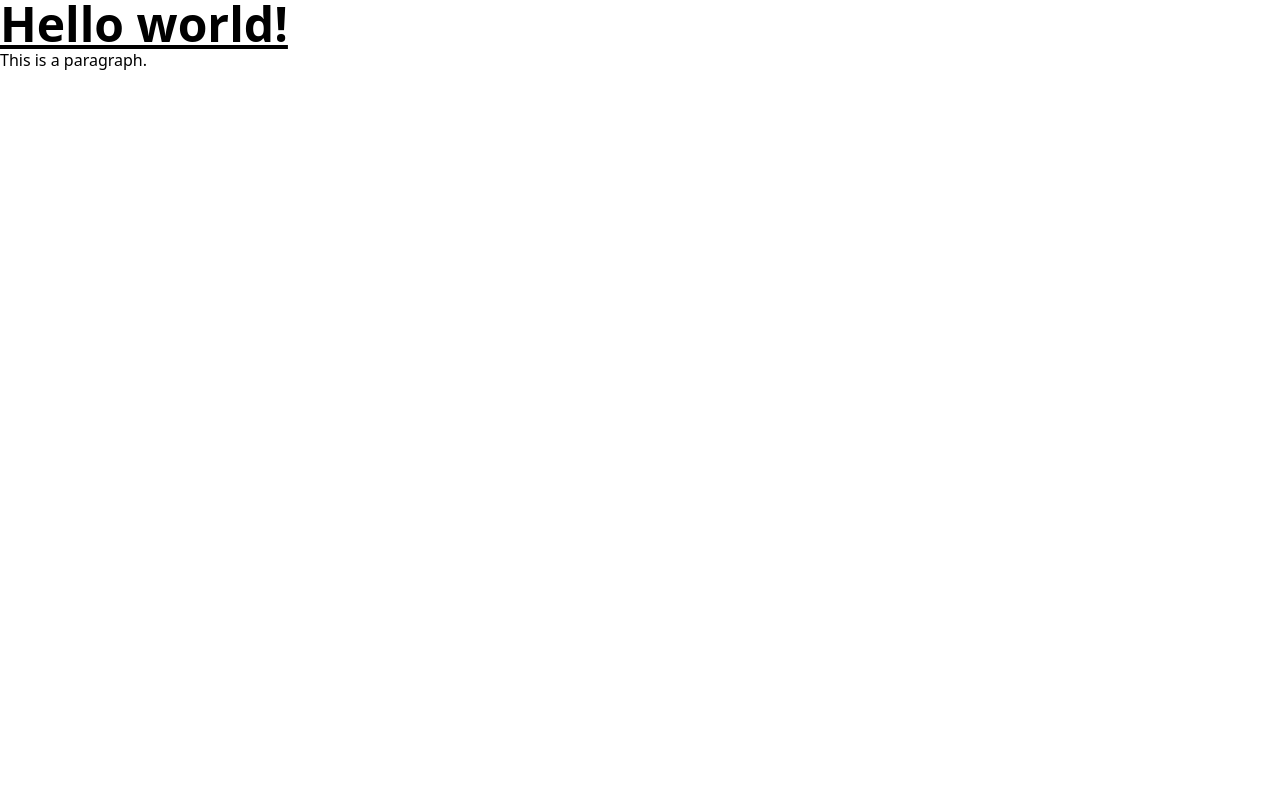
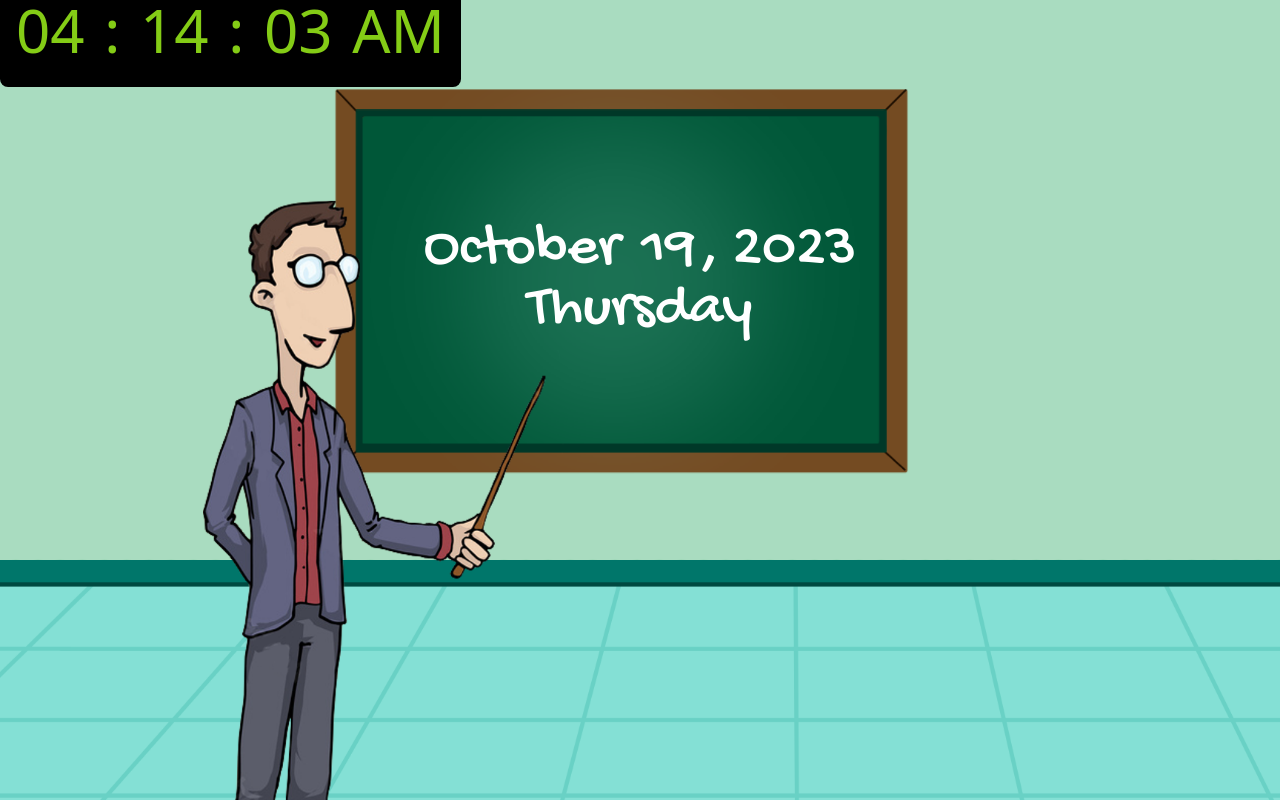
Before and after one commit to codylarge/ClockJS, a website: page src/index.html in a window 1280 px wide. Drawn offline with Linux system fonts and the light colour scheme.

Commit message:
Mostly complete
clock needs work. Date displays works good enough

```diff
--- /dev/null
+++ b/src/dateKeeper.js
@@ -0,0 +1,72 @@
+// https://cdn.tailwindcss.com
+// https://cdn.tailwindcss.com
+
+/************
+Static Data
+************/
+const allTheMonths = [
+    "January",
+    "February",
+    "March",
+    "April",
+    "May",
+    "June",
+    "July",
+    "August",
+    "September",
+    "October",
+    "November",
+    "December"
+  ];
+  const allTheDays = [
+    "Sunday",
+    "Monday",
+    "Tuesday",
+    "Wednesday",
+    "Thursday",
+    "Friday",
+    "Saturday"
+  ];
+
+  /************
+  Dynamic Data
+  ************/
+  // Get and store current date and time with `new Date()` object
+  const dateNow = new Date();
+  // Check-Check: See all `Date()` methods and properties
+  console.log(dateNow);
+
+  const gotMonth = dateNow.getMonth();
+  // Get current day of the month
+  let gotDayOfMonth = dateNow.getDate();
+  // Get current year
+  const gotYear = dateNow.getFullYear();
+  // Get current day of the week
+  const gotDayOfWeek = dateNow.getDay();
+
+  // Check-Check: Is the data correct?
+  console.log(gotMonth, gotDayOfMonth, gotYear, gotDayOfWeek);
+
+  /************
+  Get DOM Elements
+  ************/
+  // Get the month
+  const month = document.querySelector(".month");
+  // Get day of the month
+  const dayOfMonth = document.querySelector(".dayOfMonth");
+  // Get year
+  const year = document.querySelector(".year");
+  // Get Day of Week
+  const dayOfWeek = document.querySelector(".dayOfWeek");
+
+  /************
+  Set DOM Elements
+  ************/
+  // Set the month
+  month.innerText = allTheMonths[gotMonth];
+  // Set day of the month
+  dayOfMonth.innerText = gotDayOfMonth;
+  // Set the year
+  year.innerText = gotYear;
+  // Set the day of the week
+  dayOfWeek.innerText = allTheDays[gotDayOfWeek];
--- a/src/index.html
+++ b/src/index.html
@@ -2,12 +2,33 @@
 <html>
     <head>
         <title>Page Title</title>
+        <link rel="preconnect" href="https://fonts.googleapis.com">
+        <link rel="preconnect" href="https://fonts.gstatic.com" crossorigin>
+        <link href="https://fonts.googleapis.com/css2?family=Gochi+Hand&family=Roboto&display=swap" rel="stylesheet">
         <link href="/dist/output.css" rel="stylesheet">
     </head>
-    <body>
-        <h1 class="text-5xl font-bold underline">
-            Hello world!
-          </h1>
-        <p>This is a paragraph.</p>
+    <body class="bg-cover bg-center h-screen" style="background-image: url('../img/ClassroomNoClock.png')";>
+        <time class="relative bg-black p-4 rounded-lg text-lime-500 text-6xl">
+            <data class="hours">HH</data>
+            <span class="mx-1">:</span>
+            <data class="minutes">MM</data>
+            <span class="mx-1">:</span>
+            <data class="seconds">SS</data>
+            <data class="amOrPM ml-1">AM/PM</data>
+        </time>
+
+        <div class="mt-40 flex items-center justify-center font-chalk">
+            <time class="relative text-center font-chalk">
+                <data class="text-white month inline text-center text-6xl">Month</data>
+                <span class="text-6xl">&nbsp;</span>
+                <data class="text-white dayOfMonth inline text-center text-6xl">00</data>
+                <span class="text-white dayOfMonth inline text-center text-6xl">, </span>
+                <data class="text-white year inline text-center text-6xl">0000</data>
+                <data class="text-white dayOfWeek block text-center text-6xl">SMTWTFS</data>
+            </time>
+        </div>
+
+        <script src="timeKeeper.js"></script>
+        <script src="dateKeeper.js"></script>
     </body>
 </html>
--- /dev/null
+++ b/src/timeKeeper.js
@@ -0,0 +1,68 @@
+/************
+Dynamic Data
+************/
+// define `theClockApp` stored in function to be ran
+const theClockApp = () => {
+    // Get and store current date and time with `new Date()` object
+    const timeNow = new Date();
+    // Check-Check: See all `Date()` methods and properties
+    // console.log( timeNow );
+
+    // Get current hours
+    let gotHours = timeNow.getHours();
+    // Get current minutes
+    let gotMinutes = timeNow.getMinutes();
+    // Get current seconds
+    let gotSeconds = timeNow.getSeconds();
+
+    // Check-Check: Is the data correct?
+    // console.log(gotHours, gotMinutes, gotSeconds);
+
+  /************
+  Format Data
+  ************/
+    // Get AM or PM
+    const gotAmOrPM = gotHours >= 12 ? "PM" : "AM";
+    // Get 12 hour format
+    gotHours = gotHours % 12 || 12;
+    // Optionally, append zero to single digit hours
+    gotHours = gotHours < 10 ? `0${gotHours}` : gotHours;
+    // Optionally, append zero to single digit minutes
+    gotMinutes = gotMinutes < 10 ? `0${gotMinutes}` : gotMinutes;
+    // Optionally, append zero to single digit seconds
+    gotSeconds = gotSeconds < 10 ? `0${gotSeconds}` : gotSeconds;
+
+  /************
+  Get DOM Elements
+  ************/
+    // Get Time
+    const time = document.querySelector("time");
+    // Get Hours
+    const hours = document.querySelector(".hours");
+    // Get minutes
+    const minutes = document.querySelector(".minutes");
+    // Get seconds
+    const seconds = document.querySelector(".seconds");
+    // Get AM or PM
+    const amOrPM = document.querySelector(".amOrPM");
+
+    /************
+  Set DOM Elements
+  ************/
+    // Set the hours
+    hours.innerText = gotHours;
+    // Set the minutes
+    minutes.innerText = gotMinutes;
+    // Set the seconds
+    seconds.innerText = gotSeconds;
+    // Set AM or PM
+    amOrPM.innerText = gotAmOrPM;
+    // Set `datetime` attribute
+    time.setAttribute("datetime", `${gotHours}:${gotMinutes}`);
+  };
+
+  /************
+  Run App
+  ************/
+  // Re-run `theClockApp` every 1 second (1000 ms)
+  setInterval(theClockApp, 1000);
--- a/tailwind.config.js
+++ b/tailwind.config.js
@@ -2,7 +2,12 @@
 module.exports = {
   content: ["./src/**/*.{html,js}"],
   theme: {
-    extend: {},
+    extend: {
+      fontFamily: {
+      chalk: ['Gochi Hand', 'cursive'],
+    },
+  },
+
   },
   plugins: [],
 }
```
Also changed, not shown: dist/output.css, img/ClassroomNoClock.png (added), img/ClassroomTemp.png (added), img/Clock.png (added), img/chalkboard.jpg (added).
